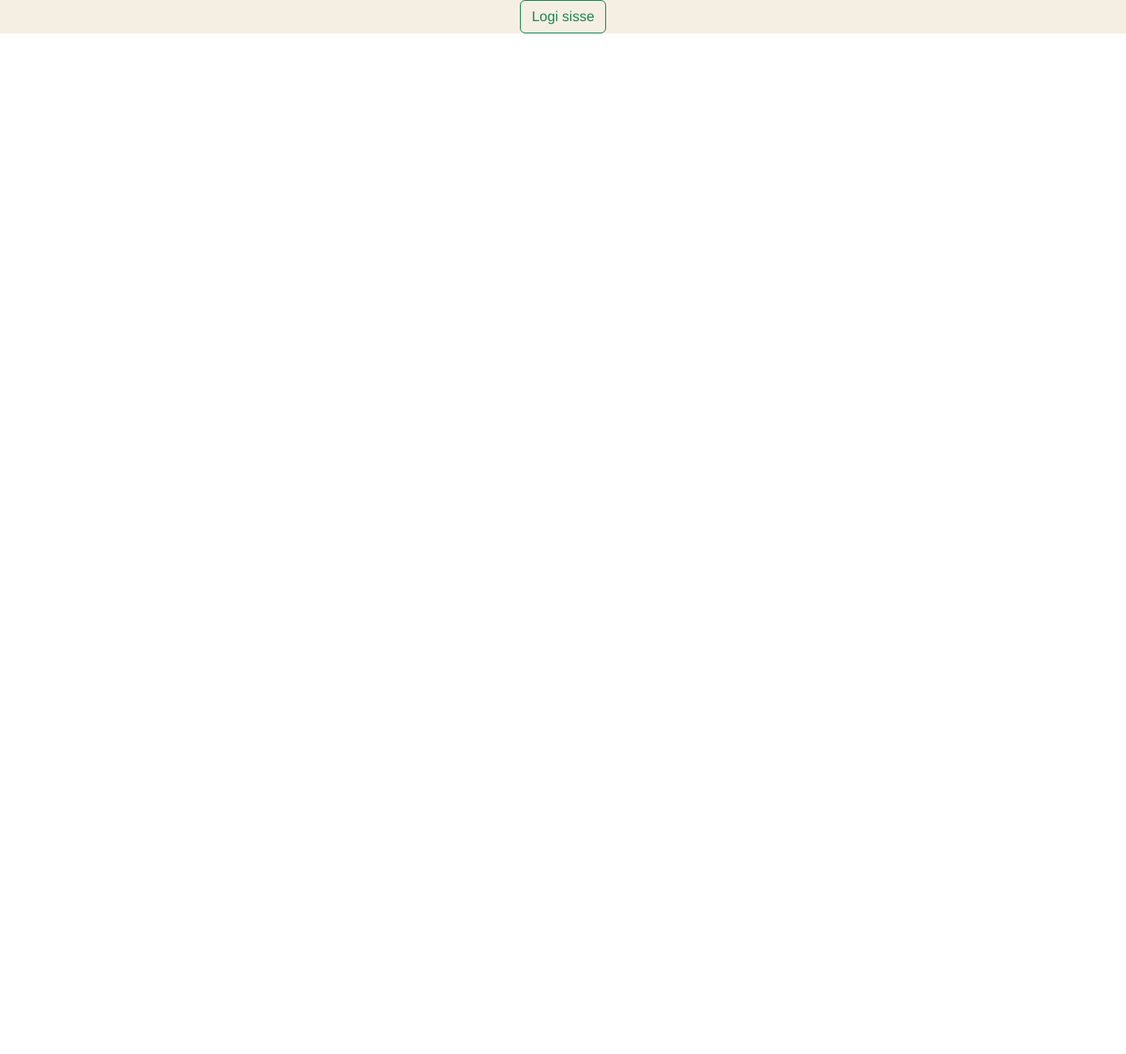
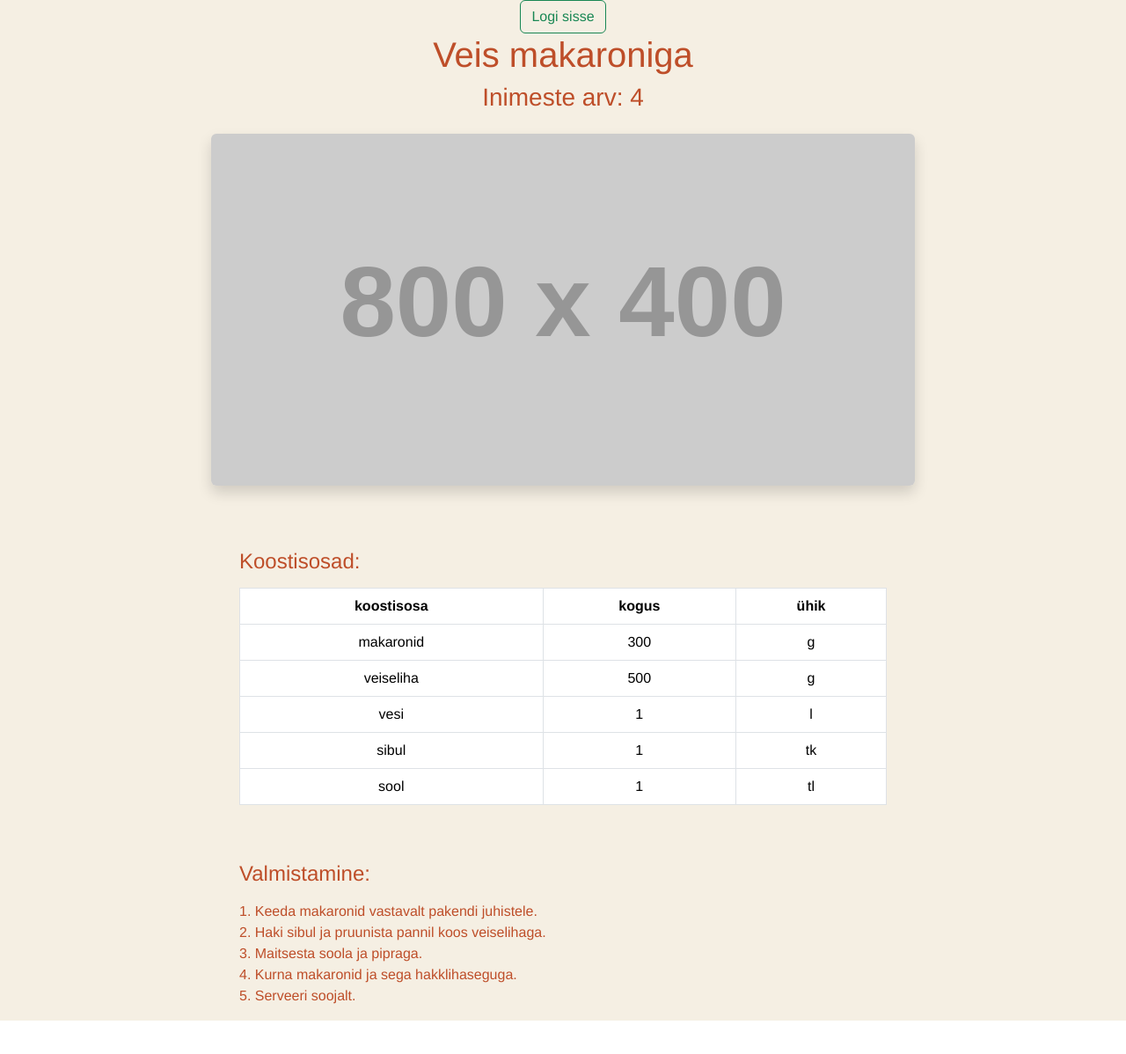
Before and after one commit to Ekoorits/sr8front, a Vue app: page /recipe in a window 1280 px wide. Shown: the top 1198 px of the page at 88% size. Before the commit the page ends 800 px from the top, so only its background shows below. Built offline with nearby package versions, Linux system fonts and the light colour scheme.

Commit message:
recipe wip 1

```diff
--- a/src/assets/css/style.css
+++ b/src/assets/css/style.css
@@ -62,3 +62,6 @@ nav a.router-link-exact-active {
     height: 200px;
     font-size: xxx-large;
 }
+.recipe-page p {
+    text-align: left;
+}
--- a/src/views/RecipeView.vue
+++ b/src/views/RecipeView.vue
@@ -1,10 +1,60 @@
 <template>
-  <div class="container text-center">
-    <div class="row">
-      <div class="col">
+  <div class="recipe-page">
 
+    <!-- Pealkiri -->
+    <section class="text-center mb-4">
+      <div class="container text-center">
+        <h1 class="mb-2">{{ recipe.name }}</h1>
+        <h3 class="mb-4">Inimeste arv: {{ recipe.pax }}</h3>
       </div>
-    </div>
+    </section>
+
+    <!-- Pilt -->
+    <section class="text-center mb-5">
+      <div class="container">
+        <img :src="recipe.imageUrl" :alt="recipe.name" class="img-fluid rounded shadow mb-4" />
+      </div>
+    </section>
+
+    <!-- Koostisosade tabel -->
+    <section class="mb-5">
+      <div class="container">
+        <div class="row justify-content-center">
+          <div class="col-md-8">
+            <h4 class="mb-3 text-start">Koostisosad:</h4>
+            <table class="table table-bordered">
+              <thead>
+              <tr>
+                <th scope="col">koostisosa</th>
+                <th scope="col">kogus</th>
+                <th scope="col">ühik</th>
+              </tr>
+              </thead>
+              <tbody>
+              <tr v-for="ingredient in recipe.ingredients" :key="ingredient.name">
+                <td>{{ ingredient.name }}</td>
+                <td>{{ ingredient.amount }}</td>
+                <td>{{ ingredient.measureUnit }}</td>
+              </tr>
+              </tbody>
+            </table>
+          </div>
+        </div>
+      </div>
+    </section>
+
+    <!-- Juhend -->
+    <section class="mb-5">
+      <div class="container">
+        <div class="row justify-content-center">
+          <div class="col-md-8">
+            <h4 class="mb-3 text-start">Valmistamine:</h4>
+            <p style="white-space: pre-wrap;">{{ recipe.instructions }}</p>
+          </div>
+        </div>
+      </div>
+    </section>
+
   </div>
 </template>
 
@@ -12,10 +62,26 @@
 export default {
   name: 'RecipeView',
   data() {
-    return {}
-  },
-  methods: {},
-  mounted() {
+    return {
+      //Teha API
+      recipe: {
+        name: 'Veis makaroniga',
+        pax: 4,
+        imageUrl: 'https://via.placeholder.com/800x400.png?text=Veis+Makaroniga', // Placeholder image
+        ingredients: [
+          { name: 'makaronid', amount: 300, measureUnit: 'g' },
+          { name: 'veiseliha', amount: 500, measureUnit: 'g' },
+          { name: 'vesi', amount: 1, measureUnit: 'l' },
+          { name: 'sibul', amount: 1, measureUnit: 'tk' },
+          { name: 'sool', amount: 1, measureUnit: 'tl' }
+        ],
+        instructions: `1. Keeda makaronid vastavalt pakendi juhistele.
+2. Haki sibul ja pruunista pannil koos veiselihaga.
+3. Maitsesta soola ja pipraga.
+4. Kurna makaronid ja sega hakklihaseguga.
+5. Serveeri soojalt.`
+      }
+    }
   }
 }
 </script>
```
